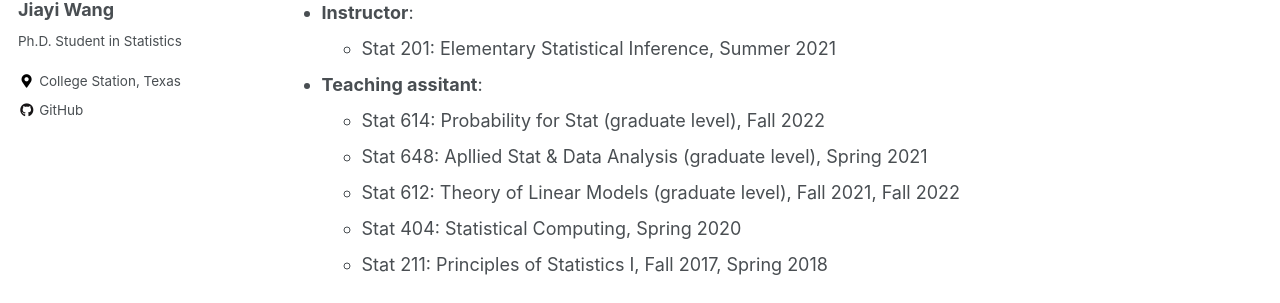
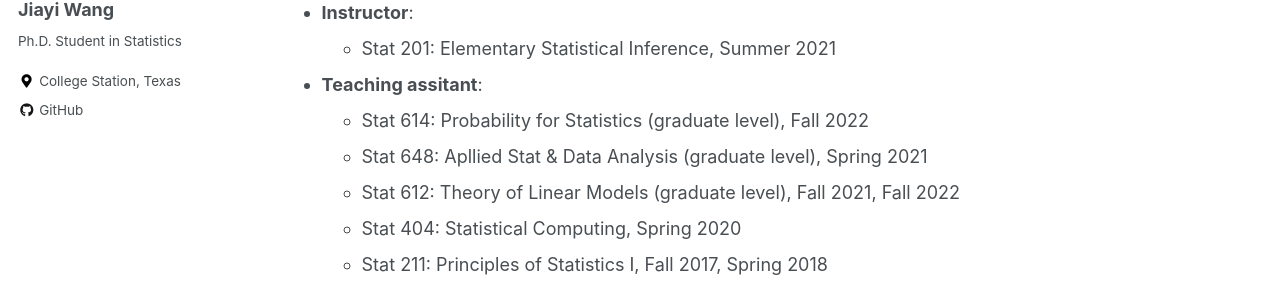
Before and after one commit to jiayiwang1017/jiayiwang1017.github.io, a Jekyll site: the page built from _pages/teaching.md, in a window 1280 px wide. Shown: the part 263-566 px from the top of the page. Built offline with Jekyll 4.4.1, drawn with Linux system fonts in a browser that asks for light colours.

Commit message:
Update teaching.md

```diff
--- a/_pages/teaching.md
+++ b/_pages/teaching.md
@@ -7,7 +7,7 @@ title: "Teaching"
 - **Instructor**:
     - Stat 201: Elementary Statistical Inference, Summer 2021
 - **Teaching assitant**:
-    - Stat 614: Probability for Stat (graduate level), Fall 2022
+    - Stat 614: Probability for Statistics (graduate level), Fall 2022
     - Stat 648: Apllied Stat & Data Analysis (graduate level), Spring 2021
     - Stat 612: Theory of Linear Models (graduate level), Fall 2021, Fall 2022
     - Stat 404: Statistical Computing, Spring 2020
```
